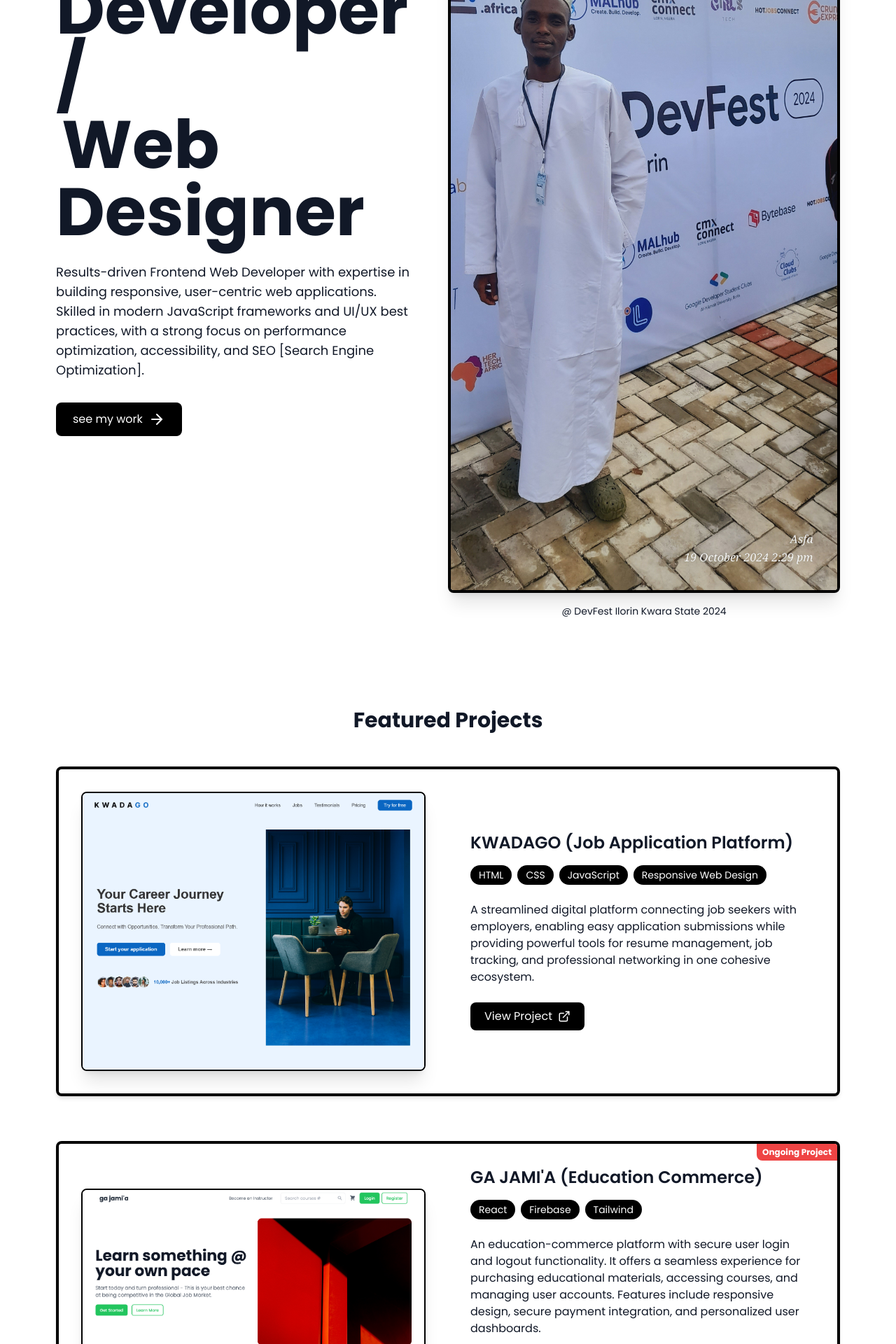
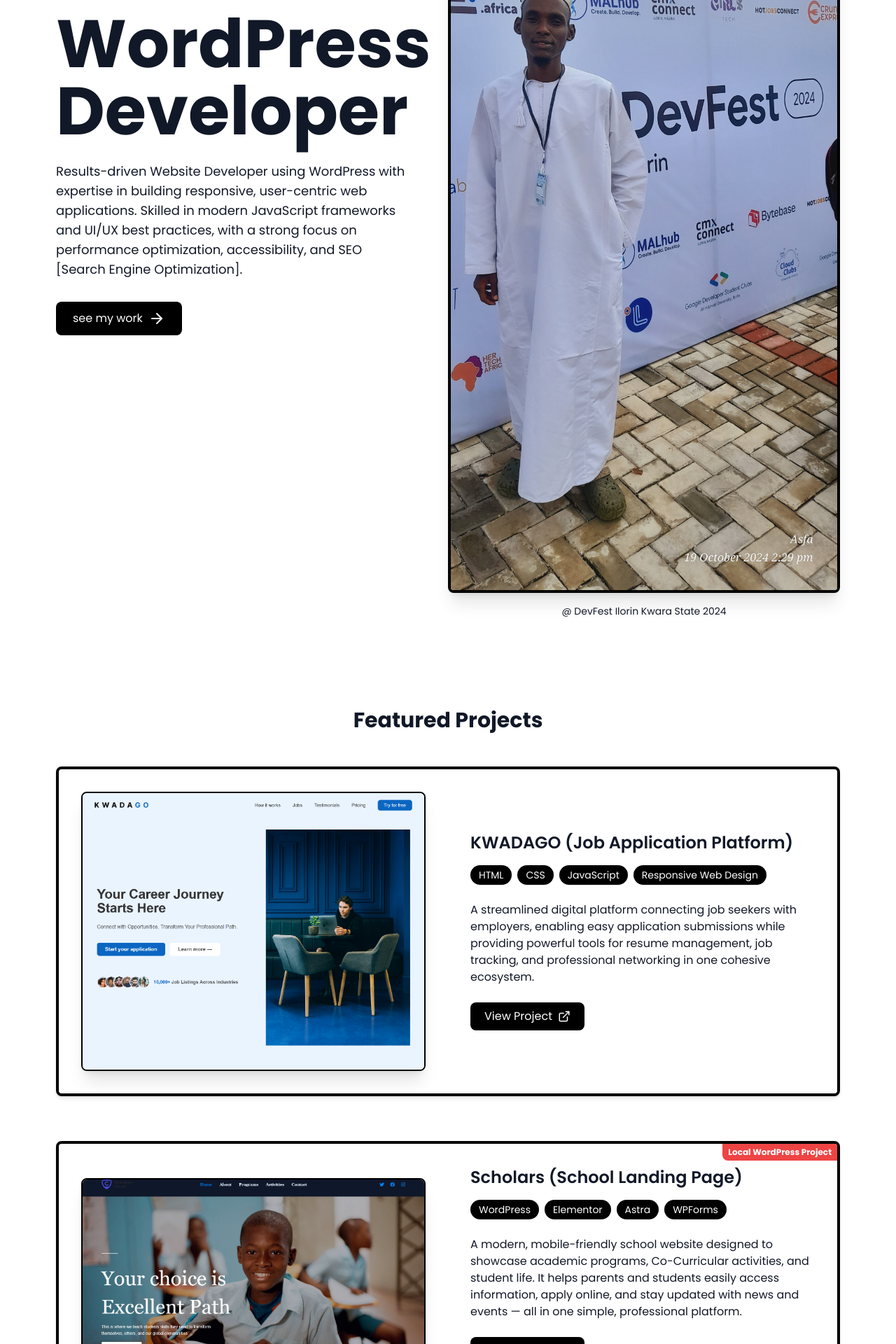
Before and after one commit to abdulbusybrain/abdullahi-busybrain, a React (Create React App) app: page / in a window 1280 px wide. Shown: the part 500-2420 px from the top of the page at 70% size. Built offline with nearby package versions, Linux system fonts and the light colour scheme.

Commit message:
Update Wordpress

```diff
--- a/src/App.js
+++ b/src/App.js
@@ -12,8 +12,9 @@ import {
 // Images
 import hero from "./img/hero.jpg";
 import kwadagoHero from "./img/kwadago.png";
-import gajamiaHero from "./img/gajamia.png";
 import foodiHero from "./img/FOODI.png";
+import scholarsHero from "./img/scholars.png";
+import roofing_uHero from "./img/roofing-U.png";
 
 const softBeige = "#f9efe7";
 const brightYellow = "#ffe872";
@@ -105,13 +106,11 @@ const Hero = () => {
     >
       <div className="w-full md:w-1/2 pr-0 md:pr-12 text-center md:text-left">
         <h1 className="text-4xl sm:text-5xl md:text-6xl lg:text-8xl font-bold mb-6">
-          <span className={`bg-[${brightYellow}]`}>Frontend Developer</span> /{" "}
-          <br />
-          <span className={`bg-[${brightYellow}] px-2`}>Web Designer</span>
+          <span className={`bg-[${brightYellow}]`}>WordPress Developer</span>
         </h1>
         <p className="mb-8 leading-relaxed text-base sm:text-lg">
-          Results-driven Frontend Web Developer with expertise in building
-          responsive, user-centric web applications. Skilled in modern
+          Results-driven Website Developer using WordPress with expertise in
+          building responsive, user-centric web applications. Skilled in modern
           JavaScript frameworks and UI/UX best practices, with a strong focus on
           performance optimization, accessibility, and SEO [Search Engine
           Optimization].
@@ -149,12 +148,21 @@ const WorkSection = () => {
       ongoing: false,
     },
     {
-      title: "GA JAMI'A (Education Commerce)",
-      technologies: ["React", "Firebase", "Tailwind"],
+      title: "Scholars (School Landing Page)",
+      technologies: ["WordPress", "Elementor", "Astra", "WPForms"],
       description:
-        "An education-commerce platform with secure user login and logout functionality. It offers a seamless experience for purchasing educational materials, accessing courses, and managing user accounts. Features include responsive design, secure payment integration, and personalized user dashboards.",
-      image: gajamiaHero,
-      link: "https://gajamia.vercel.app/",
+        "A modern, mobile-friendly school website designed to showcase academic programs, Co-Curricular activities, and student life. It helps parents and students easily access information, apply online, and stay updated with news and events — all in one simple, professional platform.",
+      image: scholarsHero,
+      link: "",
+      ongoing: true,
+    },
+    {
+      title: "roofing-U (Roofing Agency Landing Page)",
+      technologies: ["WordPress", "Elementor", "Astra", "WPForms"],
+      description:
+        "A clean, conversion-focused roofing agency website that highlights services like roof installation, repair, and maintenance. It builds trust with before-and-after project photos, customer reviews, and an easy “Request a Quote” form — helping local homeowners connect instantly.",
+      image: roofing_uHero,
+      link: "",
       ongoing: true,
     },
     {
@@ -183,7 +191,7 @@ const WorkSection = () => {
         >
           {project.ongoing && (
             <div className="absolute top-0 right-0 bg-red-500 text-white text-xs font-bold px-2 py-1 rounded-bl-lg">
-              Ongoing Project
+              Local WordPress Project
             </div>
           )}
           <div className="w-full md:w-1/2 p-8">
@@ -247,7 +255,7 @@ const ServicesSection = () => {
     },
     {
       icon: <ScanSearchIcon className="text-black" size={36} />,
-      title: "SEO Optimization",
+      title: "SEO Writing",
       description:
         "Implementing best practices for search engine optimization to improve website visibility and ranking on search engines.",
     },
```
Also changed, not shown: src/img/roofing-U.png (added), src/img/scholars.png (added).
